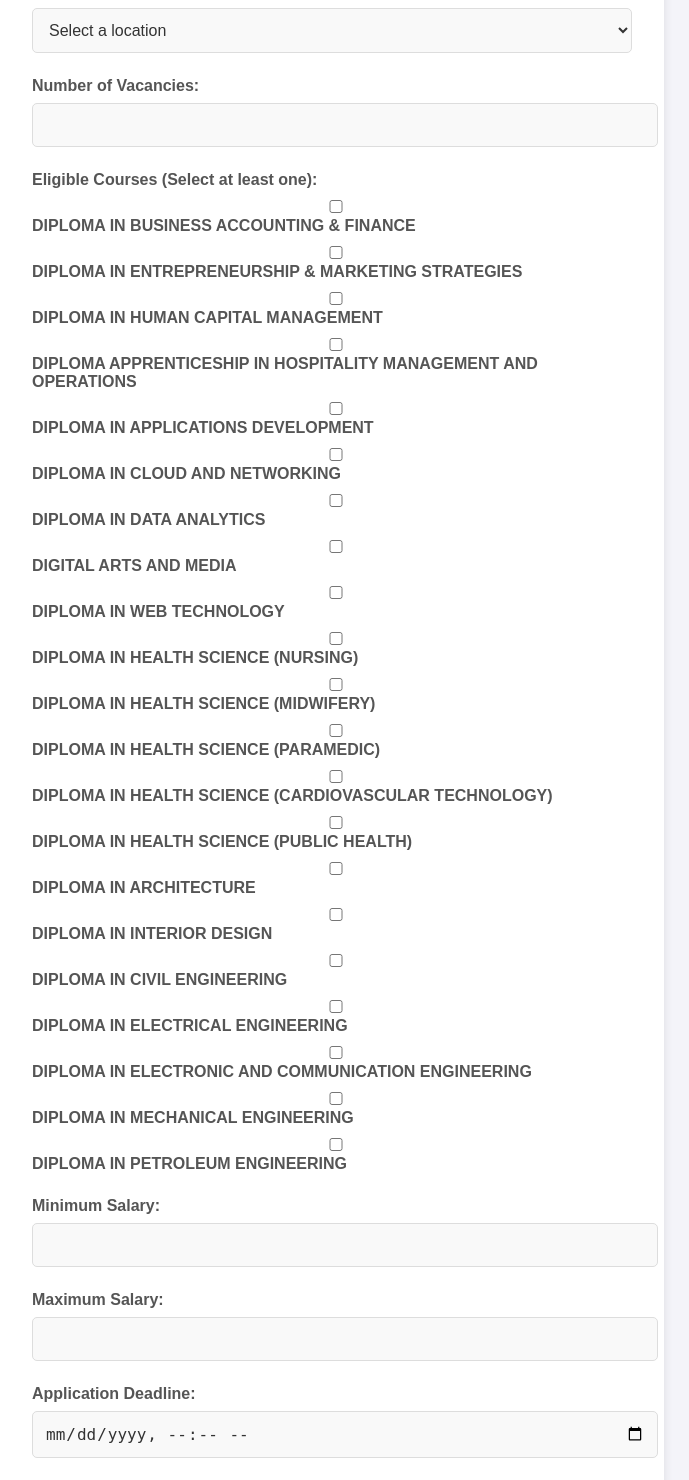
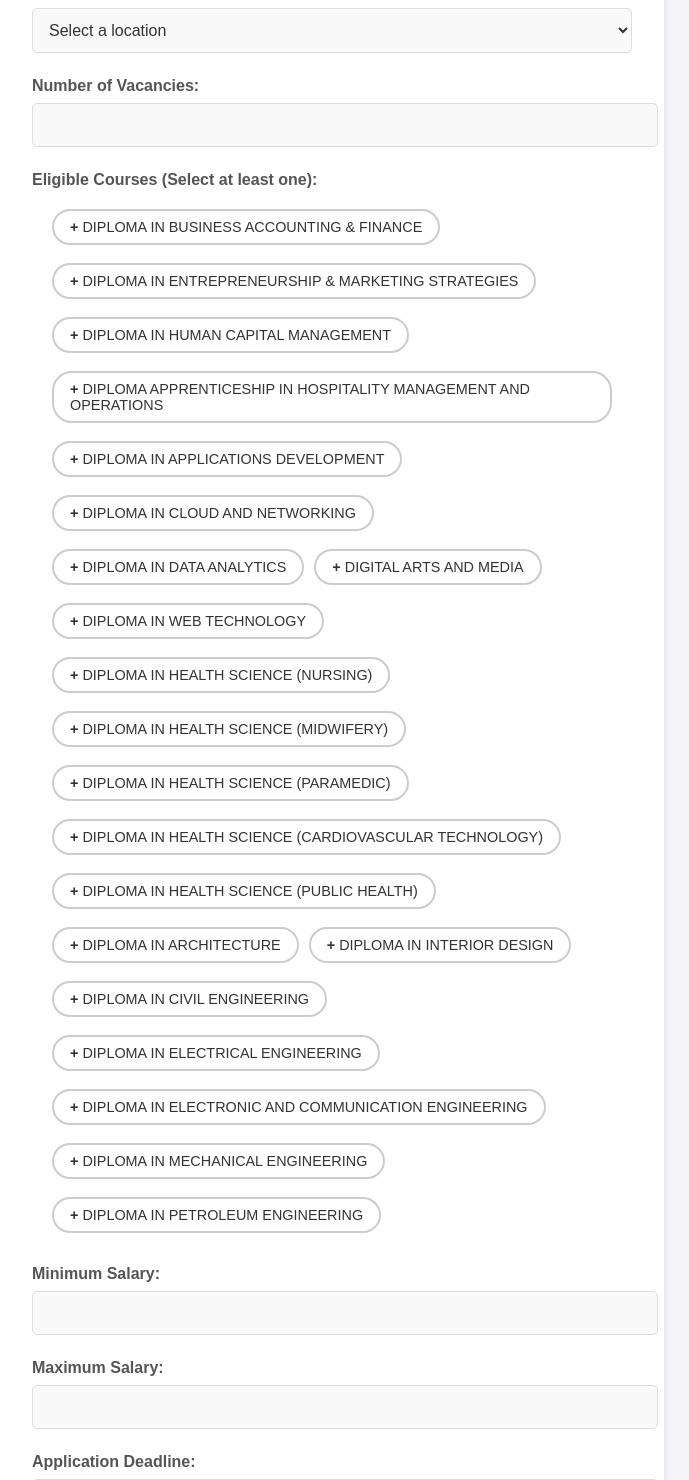
Before and after one commit to zzuhriii/FYPGroup10, a PHP site: the page made by Posting Jobs/job_posting.php in a window 1280 px wide. Shown: the part 700-2180 px from the top of the page, without its empty margins (308-997 px from the left). Run offline with PHP 8.4, Linux system fonts and the light colour scheme; data comes from the database, SQL or seed files in the repository.

Commit message:
Update job_posting.css

```diff
--- a/Posting Jobs/css/job_posting.css
+++ b/Posting Jobs/css/job_posting.css
@@ -1,105 +1,3 @@
-/* body {
-    font-family: Arial, sans-serif;
-    background-color: #f4f4f4;
-    margin: 0;
-    padding: 20px;
-    display: flex;
-    flex-direction: column;
-    align-items: center;
-    min-height: 100vh;
-}
-
-.form-container, .job-listings {
-    background-color: #fff;
-    padding: 20px;
-    border-radius: 8px;
-    box-shadow: 0 0 10px rgba(0, 0, 0, 0.1);
-    width: 100%;
-    max-width: 600px;
-    margin-bottom: 20px;
-}
-
-h2 {
-    text-align: center;
-    color: #333;
-}
-
-.form-group {
-    margin-bottom: 15px;
-}
-
-label {
-    display: block;
-    margin-bottom: 5px;
-    font-weight: bold;
-    color: #555;
-}
-
-input, textarea {
-    width: 100%;
-    padding: 10px;
-    border: 1px solid #ccc;
-    border-radius: 4px;
-    font-size: 16px;
-}
-
-textarea {
-    height: 100px;
-    resize: vertical;
-}
-
-button {
-    background-color: #28a745;
-    color: white;
-    padding: 10px 20px;
-    border: none;
-    border-radius: 4px;
-    cursor: pointer;
-    font-size: 16px;
-}
-
-button:hover {
-    background-color: #218838;
-}
-
-.job-card {
-    background-color: #fff;
-    padding: 15px;
-    border-radius: 8px;
-    box-shadow: 0 0 10px rgba(0, 0, 0, 0.1);
-    margin-bottom: 15px;
-    position: relative;
-}
-
-.delete-btn {
-    background-color: #dc3545;
-    color: white;
-    padding: 5px 10px;
-    border: none;
-    border-radius: 4px;
-    cursor: pointer;
-    position: absolute;
-    top: 10px;
-    right: 10px;
-}
-
-.delete-btn:hover {
-    background-color: #c82333;
-}
-
-.expiration-date {
-    color: #666;
-    font-size: 14px;
-    margin-top: 10px;
-}
-
-.error {
-    color: red;
-    font-size: 14px;
-    margin-top: 5px;
-} */
-/* General Styles */
-/* General Styles */
 body {
     font-family: 'Arial', sans-serif;
     background-color: #f4f4f9;
@@ -293,3 +191,58 @@ button:focus {
         font-size: 0.9rem;
     }
 }
+
+/* Container for all checkbox "pills" */
+.checkbox-pills {
+    display: flex;
+    flex-wrap: wrap;       /* Wrap to a new line if there are many */
+    gap: 10px;             /* Spacing between pills */
+    margin: 20px;
+  }
+
+  /* Individual checkbox + label pair */
+  .checkbox-pill-item {
+    position: relative;
+  }
+
+  /* Hide the actual checkbox */
+  .checkbox-pill-item input[type="checkbox"] {
+    display: none;
+  }
+
+  /* Base pill label style */
+  .checkbox-pill-item label {
+    cursor: pointer;
+    display: inline-block;
+    padding: 0.5rem 1rem;
+    border: 2px solid #ccc;
+    border-radius: 20px;        /* Rounded edges to create a "pill" */
+    font-size: 0.9rem;
+    font-weight: 500;
+    color: #333;
+    transition: all 0.2s ease;
+  }
+
+  /* "Unchecked" label - show a plus sign (optional) */
+  .checkbox-pill-item label::before {
+    content: "+ ";
+    font-weight: bold;
+  }
+
+  /* Hover effect (optional) */
+  .checkbox-pill-item label:hover {
+    background-color: #f0f0f0;
+    border-color: #999;
+  }
+
+  /* When checkbox is checked, change the style of the label */
+  .checkbox-pill-item input[type="checkbox"]:checked + label {
+    background-color: #007bff; /* You can change this color */
+    border-color: #007bff;
+    color: #fff;
+  }
+
+  /* Remove or change the plus sign when checked */
+  .checkbox-pill-item input[type="checkbox"]:checked + label::before {
+    content: "";
+  }
```
